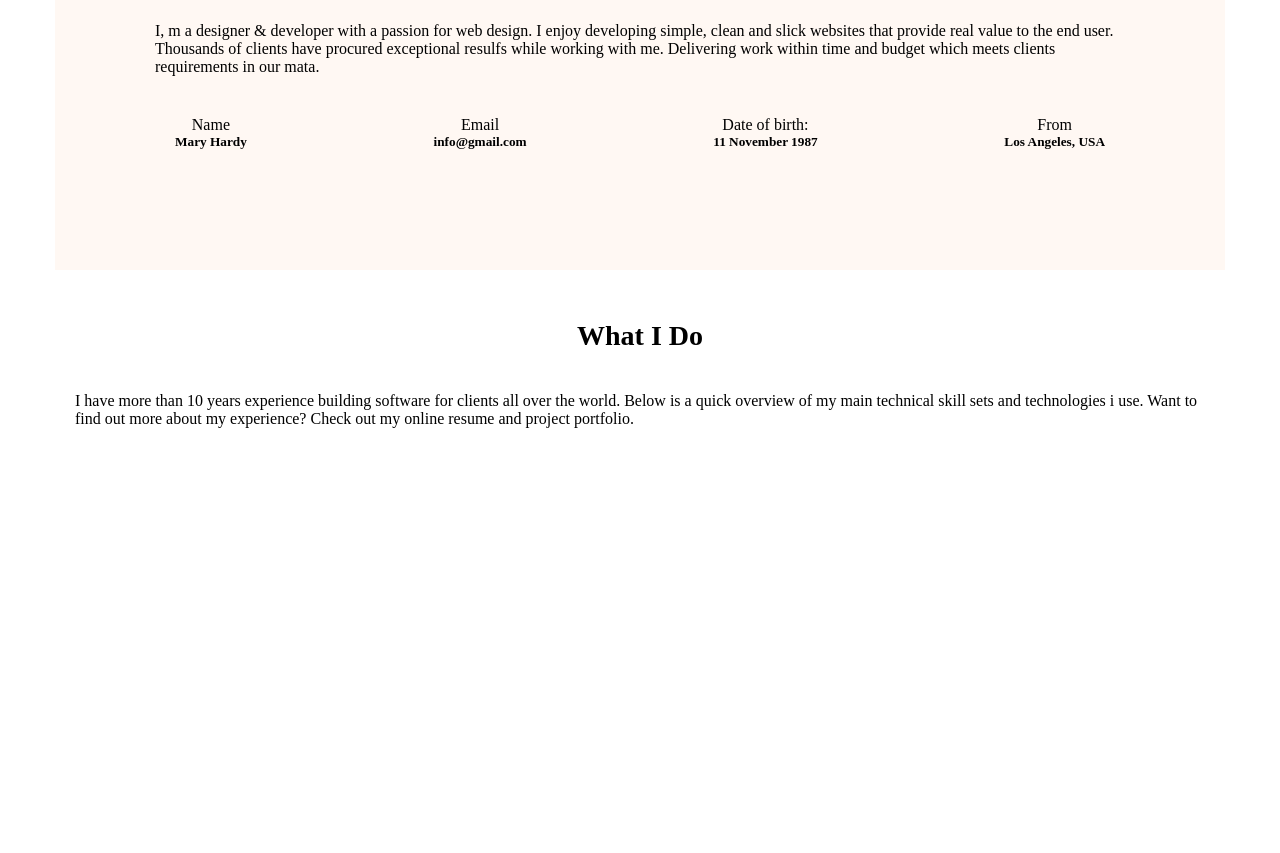
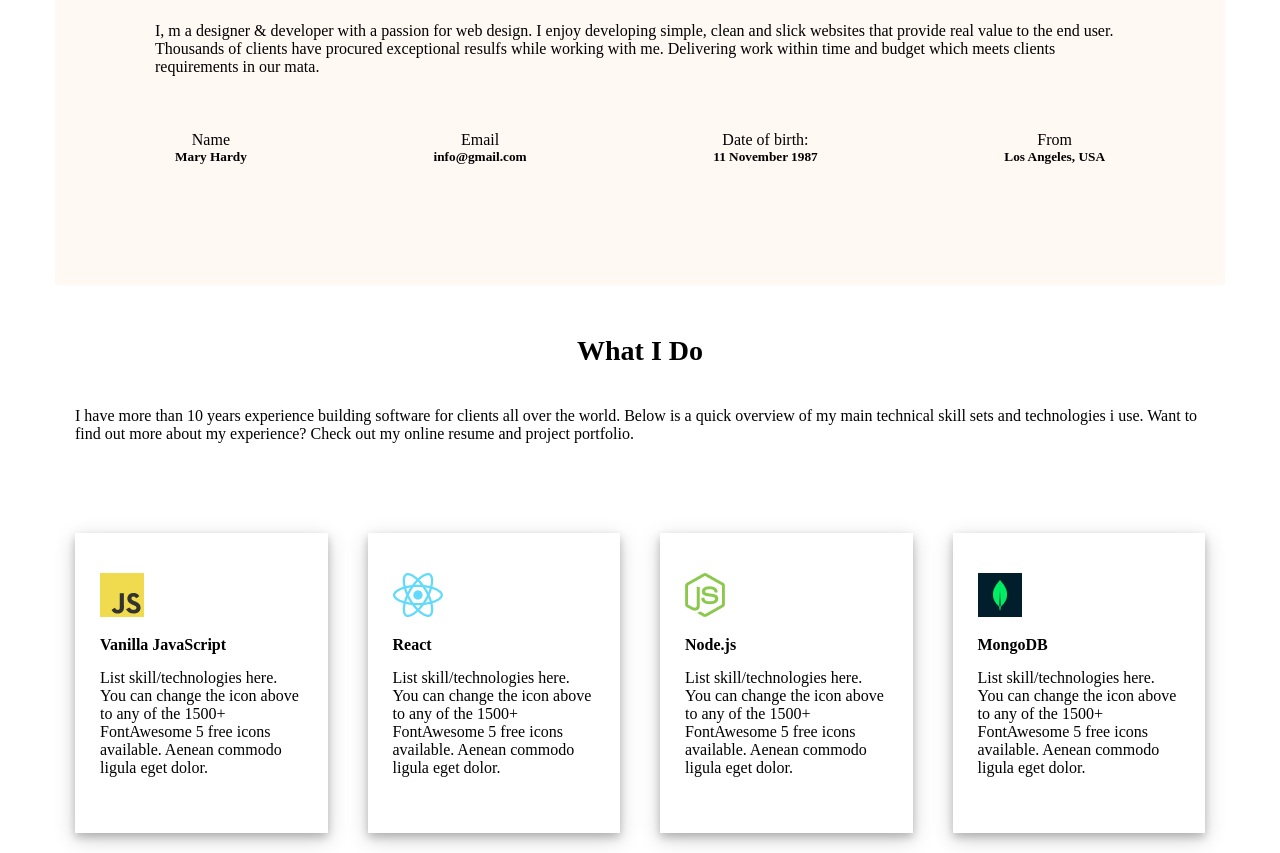
Before and after one commit to reaz950/mary-portfolio, a plain HTML site: page index.html in a window 1280 px wide. Shown: the part 765-1618 px from the top of the page. Before the commit the page ends 1263 px from the top, so only its background shows below. Drawn offline with nearby package versions, Linux system fonts and the light colour scheme.

Commit message:
about part added

```diff
--- a/index.html
+++ b/index.html
@@ -70,7 +70,33 @@
         <!-- what I Do part start -->
             <section class="what container">
                 <h2>What I Do</h2>
-                <p>I have more than 10 years experience building software for clients all over the world. Below is a quick overview of my main technical skill sets and technologies i use. Want to find out more about my experience? Check out my online resume and project portfolio.</p>
+                <p class="what-para">I have more than 10 years experience building software for clients all over the world. Below is a quick overview of my main technical skill sets and technologies i use. Want to find out more about my experience? Check out my online resume and project portfolio.</p>
+
+                <div class="card-items">
+                    <div class="card-item">
+                        <img src="images/icons/js.png" alt="JavaScript png">
+                        <h4>Vanilla JavaScript</h4>
+                        <p>List skill/technologies here. You can change the icon above to any of the 1500+ FontAwesome 5 free icons available. Aenean commodo ligula eget dolor.</p>
+                    </div>
+
+                    <div class="card-item">
+                        <img src="images/icons/react.png" alt="JavaScript png">
+                        <h4>React</h4>
+                        <p>List skill/technologies here. You can change the icon above to any of the 1500+ FontAwesome 5 free icons available. Aenean commodo ligula eget dolor.</p>
+                    </div>
+
+                    <div class="card-item">
+                            <img src="images/icons/nodejs.png" alt="JavaScript png">
+                        <h4>Node.js</h4>
+                        <p>List skill/technologies here. You can change the icon above to any of the 1500+ FontAwesome 5 free icons available. Aenean commodo ligula eget dolor.</p>
+                    </div>
+
+                    <div class="card-item">
+                        <img src="images/icons/mongo.png" alt="JavaScript png">
+                        <h4>MongoDB</h4>
+                        <p>List skill/technologies here. You can change the icon above to any of the 1500+ FontAwesome 5 free icons available. Aenean commodo ligula eget dolor.</p>
+                    </div>
+                </div>
             </section>
         <!-- what I Do part end -->
 
--- a/style.css
+++ b/style.css
@@ -149,8 +149,28 @@ header {
     text-align: center;
 }
 
-.what p{
+.what-para{
     font-size: 16px;
     margin-bottom: 50px;
     padding: 20px;
 }
+
+.card-items{
+    display: flex;
+
+}
+
+.card-item{
+    height: 300px;
+    margin: 20px;
+    box-shadow: 0 4px 8px 0 rgba(0, 0, 0, 0.2), 0 6px 20px 0 rgba(0, 0, 0, 0.19);
+    text-align: left;
+    padding: 25px;
+}
+
+.card-item img{
+    margin-top: 15px;
+}
+.card-item h4,p{
+    margin-top: 15px;
+}
```
